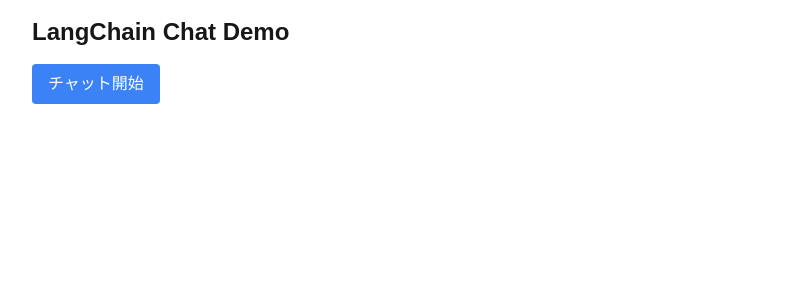
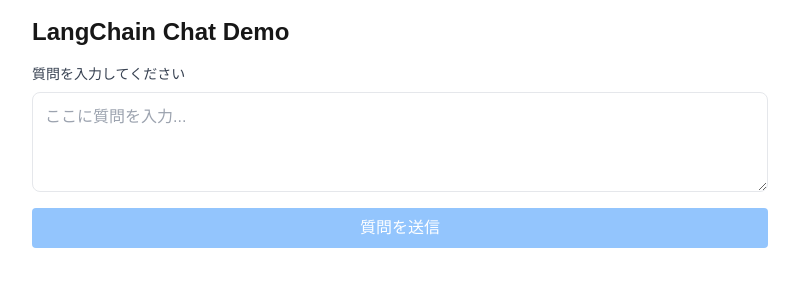
Before and after one commit to KNR1009/ai-agent-sample, a Next.js app: page / in a window 1280 px wide. Shown: the top 300 px of the page, without its empty margins (240-1039 px from the left). Built offline with nearby package versions, Linux system fonts and the light colour scheme.

Commit message:
feat: チャット機能が使えるように調整

```diff
--- a/src/app/api/chat/route.ts
+++ b/src/app/api/chat/route.ts
@@ -1,17 +1,19 @@
 import { NextResponse } from 'next/server';
 import { OpenAI } from 'openai';
 
-export async function POST() {
+export async function POST(request: Request) {
   try {
+    const { question } = await request.json();
+
     const client = new OpenAI({
       apiKey: process.env.OPENAI_API_KEY,
     });
 
     const response = await client.chat.completions.create({
-      model: "gpt-4o-mini",
+      model: "gpt-4o-mini",  // または利用可能な適切なモデル
       messages: [
         { role: "system", content: "You are a helpful assistant." },
-        { role: "user", content: "生成AIについてわかりやすく解説をしてください" },
+        { role: "user", content: question },
       ],
     });
 
--- a/src/app/page.tsx
+++ b/src/app/page.tsx
@@ -1,15 +1,19 @@
 "use client";
-
 import { useState } from 'react';
 import ReactMarkdown from 'react-markdown';
-
 
 export default function Home() {
   const [response, setResponse] = useState<string>('');
   const [error, setError] = useState<string>('');
   const [isLoading, setIsLoading] = useState(false);
+  const [question, setQuestion] = useState('');
 
   const handleChat = async () => {
+    if (!question.trim()) {
+      setError('質問を入力してください');
+      return;
+    }
+
     setIsLoading(true);
     setError('');
     setResponse('');
@@ -20,6 +24,7 @@
         headers: {
           'Content-Type': 'application/json',
         },
+        body: JSON.stringify({ question: question }),
       });
 
       if (!res.ok) {
@@ -36,6 +41,11 @@
     }
   };
 
+  const handleSubmit = (e: React.FormEvent) => {
+    e.preventDefault();
+    handleChat();
+  };
+
   const getMessageContent = (response: any) => {
     try {
       if (response?.choices?.[0]?.message?.content) {
@@ -50,17 +60,35 @@
   return (
     <main className="p-4 max-w-3xl mx-auto">
       <h1 className="text-2xl font-bold mb-4">LangChain Chat Demo</h1>
+
+      <form onSubmit={handleSubmit} className="space-y-4">
+        <div>
+          <label htmlFor="question" className="block text-sm font-medium text-gray-700 mb-2">
+            質問を入力してください
+          </label>
+          <div className="flex gap-2">
+            <textarea
+              id="question"
+              value={question}
+              onChange={(e) => setQuestion(e.target.value)}
+              className="flex-1 min-h-[100px] p-3 border rounded-lg focus:ring-2 focus:ring-blue-500 focus:border-blue-500"
+              placeholder="ここに質問を入力..."
+              disabled={isLoading}
+            />
+          </div>
+        </div>
+
         <button
-        onClick={handleChat}
-        disabled={isLoading}
+          type="submit"
+          disabled={isLoading || !question.trim()}
           className={`
-          px-4 py-2 rounded
-          ${isLoading
+            px-4 py-2 rounded w-full
+            ${isLoading || !question.trim()
               ? 'bg-blue-300 cursor-not-allowed'
               : 'bg-blue-500 hover:bg-blue-600'
             }
             text-white transition-colors
-          flex items-center gap-2
+            flex items-center justify-center gap-2
           `}
         >
           {isLoading ? (
@@ -69,9 +97,10 @@
               処理中...
             </>
           ) : (
-          'チャット開始'
+            '質問を送信'
           )}
         </button>
+      </form>
 
       {error && (
         <div className="mt-4 p-4 bg-red-100 text-red-700 rounded">
@@ -86,9 +115,14 @@
       )}
 
       {response && (
-        <div className="space-y-4">
+        <div className="space-y-4 mt-8">
+          <div className="p-6 bg-gray-50 rounded-lg">
+            <h2 className="text-lg font-semibold mb-2">質問</h2>
+            <p className="text-gray-700">{question}</p>
+          </div>
+
           {/* マークダウン形式での回答表示 */}
-          <div className="mt-4 p-6 bg-white rounded-lg shadow-sm border">
+          <div className="p-6 bg-white rounded-lg shadow-sm border">
             <h2 className="text-lg font-semibold mb-4">回答</h2>
             <div className="prose max-w-none">
               <ReactMarkdown>
@@ -98,7 +132,7 @@
           </div>
 
           {/* JSON形式での詳細表示 */}
-          <div className="mt-4">
+          <div>
             <h2 className="text-lg font-semibold mb-2">詳細なレスポンス</h2>
             <pre className="p-4 bg-gray-100 rounded overflow-x-auto text-sm">
               {response}
```
Lines whose indentation alone changed are shown as unchanged.
